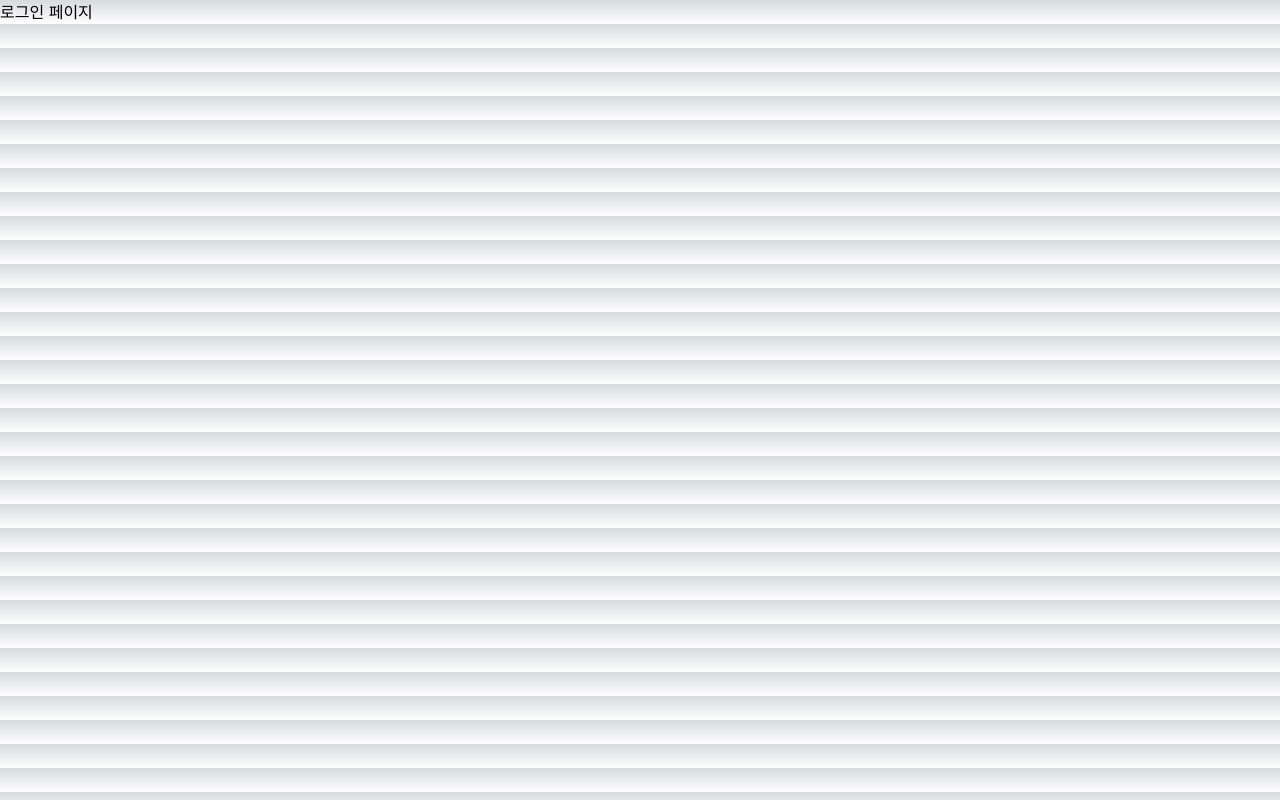
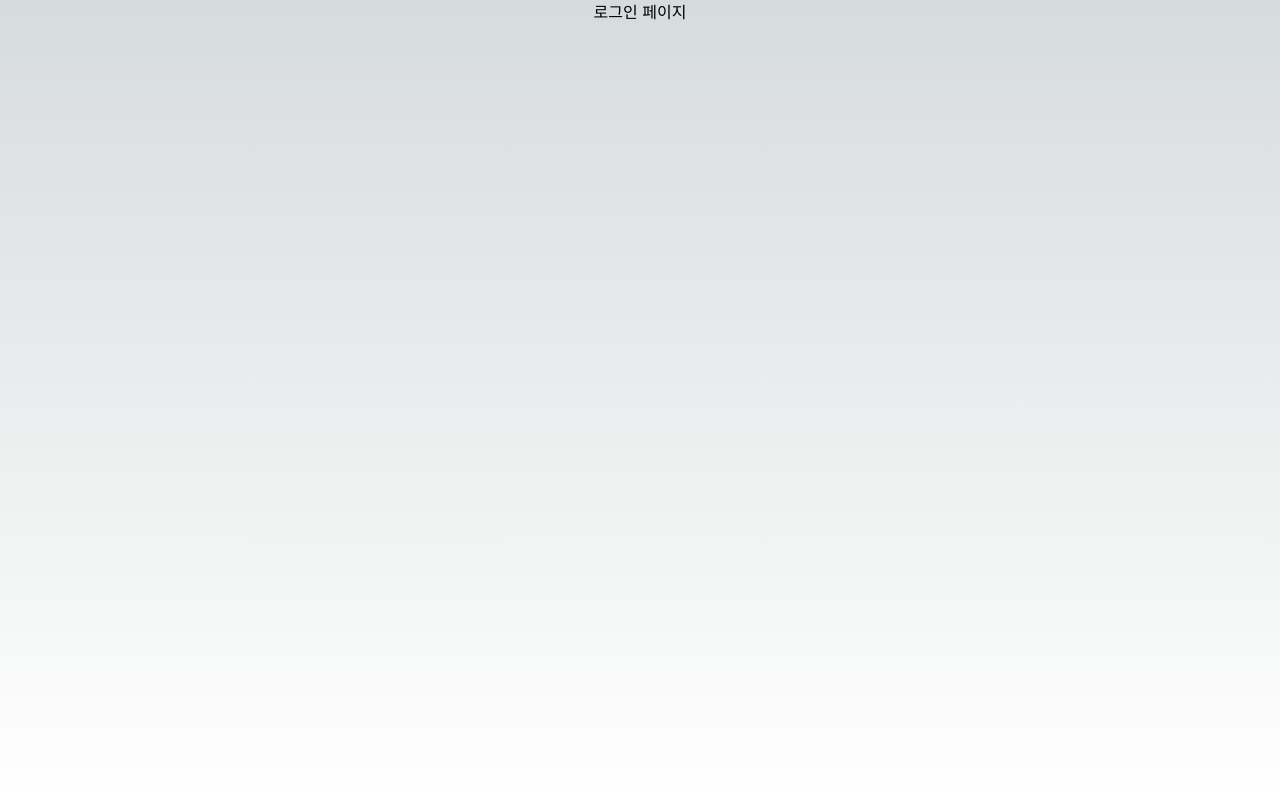
Before and after one commit to reach0908/sprint-site, a Next.js app: page /login in a window 1280 px wide. Built offline with nearby package versions, Linux system fonts and the light colour scheme.

Commit message:
layout: tailwind css container 설정

```diff
--- a/next.config.js
+++ b/next.config.js
@@ -1,4 +1,8 @@
 /** @type {import('next').NextConfig} */
-const nextConfig = {}
+const nextConfig = {
+	experimental: {
+		appDir: true,
+	},
+};
 
-module.exports = nextConfig
+module.exports = nextConfig;
--- a/src/app/layout.tsx
+++ b/src/app/layout.tsx
@@ -1,21 +1,25 @@
-import './globals.css'
-import { Inter } from 'next/font/google'
+import './globals.css';
+import { Inter } from 'next/font/google';
 
-const inter = Inter({ subsets: ['latin'] })
+const inter = Inter({ subsets: ['latin'] });
 
 export const metadata = {
 	title: 'Create Next App',
 	description: 'Generated by create next app',
-}
+};
 
 export default function RootLayout({
 	children,
 }: {
-  children: React.ReactNode
+	children: React.ReactNode;
 }) {
 	return (
 		<html lang="en">
-      <body className={inter.className}>{children}</body>
+			<body className={inter.className}>
+				<div className="container flex h-screen mx-auto justify-center">
+					{children}
+				</div>
+			</body>
 		</html>
-  )
+	);
 }
--- a/src/app/login/layout.tsx
+++ /dev/null
@@ -1,7 +0,0 @@
-export default function LoginLayout({
-	children,
-}: {
-	children: React.ReactNode;
-}) {
-	return <div>{children}</div>;
-}
--- a/src/app/login/page.tsx
+++ b/src/app/login/page.tsx
@@ -1,5 +1,9 @@
 import Image from 'next/image';
 
 export default function Login() {
-	return <div>로그인 페이지</div>;
+	return (
+		<div>
+			<div>로그인 페이지</div>
+		</div>
+	);
 }
--- a/src/app/logout/layout.tsx
+++ /dev/null
@@ -1,7 +0,0 @@
-export default function LogoutLayout({
-	children,
-}: {
-	children: React.ReactNode;
-}) {
-	return <div>{children}</div>;
-}
--- a/src/app/signup/layout.tsx
+++ /dev/null
@@ -1,7 +0,0 @@
-export default function SigninLayout({
-	children,
-}: {
-	children: React.ReactNode;
-}) {
-	return <div>{children}</div>;
-}
```
Lines whose indentation alone changed are shown as unchanged.
